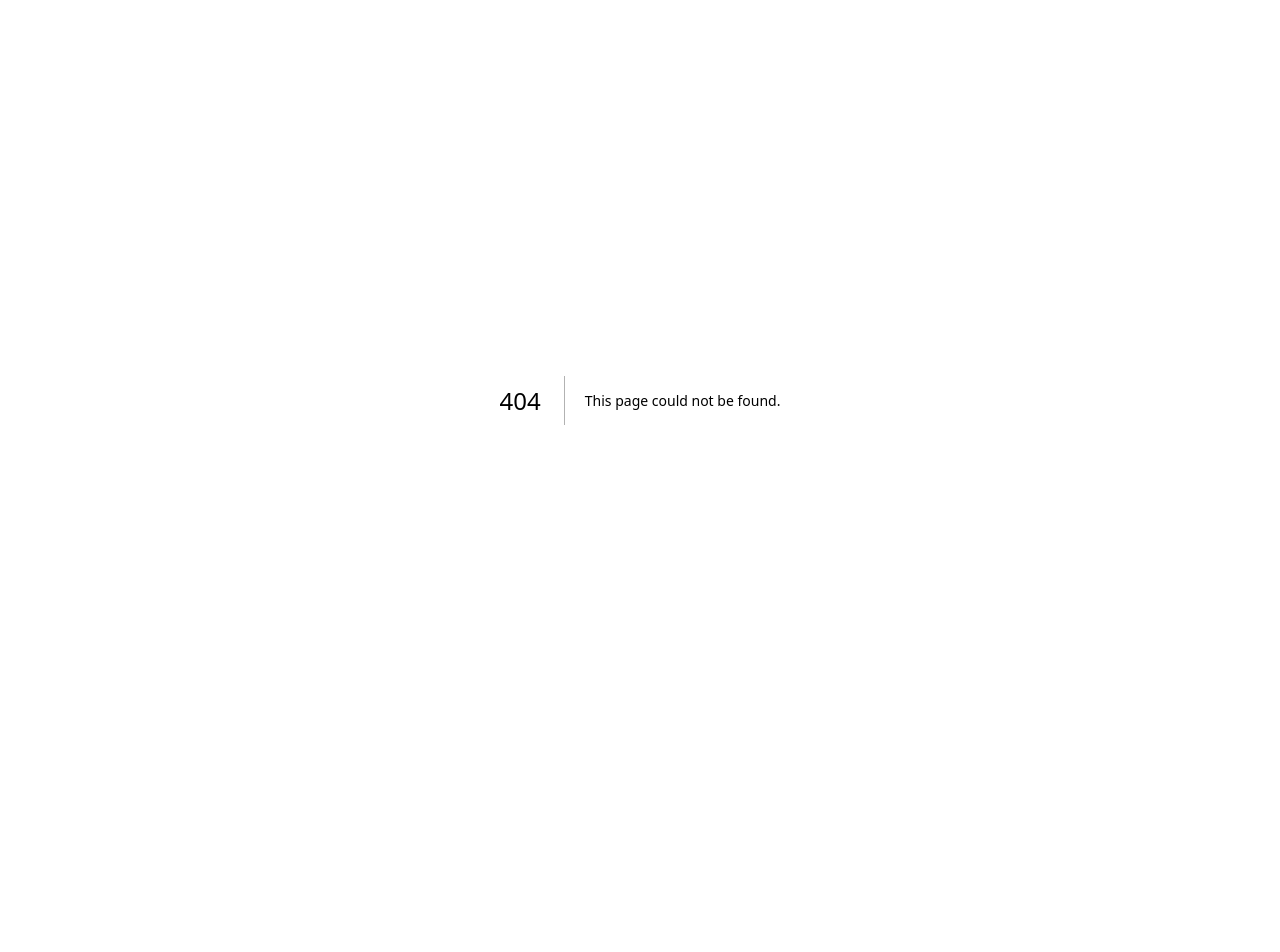
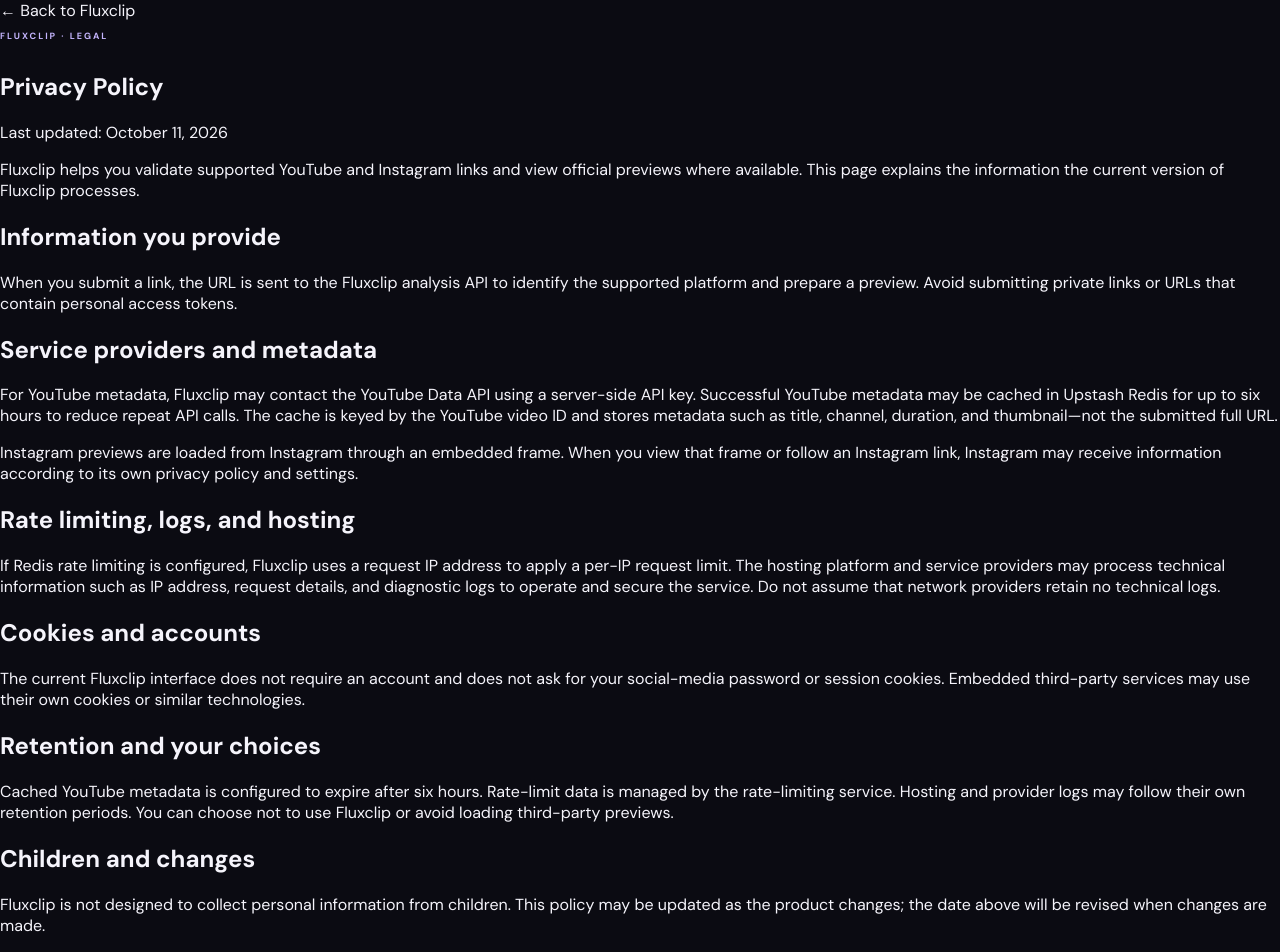
Before and after one commit to codingwithdinu/Fluxclip, a Next.js app: page /privacy in a window 1280 px wide. Before the commit this address had no page. Shown: the top 952 px of the page. Before the commit the page ends 800 px from the top, so only its background shows below. Built offline with nearby package versions, Linux system fonts and the light colour scheme.

Commit message:
Add privacy policy page

```diff
--- /dev/null
+++ b/app/privacy/page.tsx
@@ -0,0 +1,42 @@
+import Link from "next/link";
+
+export const metadata = {
+  title: "Privacy Policy | Fluxclip",
+  description: "Learn what Fluxclip processes when you analyze YouTube and Instagram links.",
+};
+
+export default function PrivacyPage() {
+  return (
+    <main className="legal-shell">
+      <Link className="legal-back" href="/">← Back to Fluxclip</Link>
+      <article className="legal-card">
+        <p className="section-label">FLUXCLIP · LEGAL</p>
+        <h1>Privacy Policy</h1>
+        <p className="legal-updated">Last updated: October 11, 2026</p>
+        <p>Fluxclip helps you validate supported YouTube and Instagram links and view official previews where available. This page explains the information the current version of Fluxclip processes.</p>
+
+        <h2>Information you provide</h2>
+        <p>When you submit a link, the URL is sent to the Fluxclip analysis API to identify the supported platform and prepare a preview. Avoid submitting private links or URLs that contain personal access tokens.</p>
+
+        <h2>Service providers and metadata</h2>
+        <p>For YouTube metadata, Fluxclip may contact the YouTube Data API using a server-side API key. Successful YouTube metadata may be cached in Upstash Redis for up to six hours to reduce repeat API calls. The cache is keyed by the YouTube video ID and stores metadata such as title, channel, duration, and thumbnail—not the submitted full URL.</p>
+        <p>Instagram previews are loaded from Instagram through an embedded frame. When you view that frame or follow an Instagram link, Instagram may receive information according to its own privacy policy and settings.</p>
+
+        <h2>Rate limiting, logs, and hosting</h2>
+        <p>If Redis rate limiting is configured, Fluxclip uses a request IP address to apply a per-IP request limit. The hosting platform and service providers may process technical information such as IP address, request details, and diagnostic logs to operate and secure the service. Do not assume that network providers retain no technical logs.</p>
+
+        <h2>Cookies and accounts</h2>
+        <p>The current Fluxclip interface does not require an account and does not ask for your social-media password or session cookies. Embedded third-party services may use their own cookies or similar technologies.</p>
+
+        <h2>Retention and your choices</h2>
+        <p>Cached YouTube metadata is configured to expire after six hours. Rate-limit data is managed by the rate-limiting service. Hosting and provider logs may follow their own retention periods. You can choose not to use Fluxclip or avoid loading third-party previews.</p>
+
+        <h2>Children and changes</h2>
+        <p>Fluxclip is not designed to collect personal information from children. This policy may be updated as the product changes; the date above will be revised when changes are made.</p>
+
+        <h2>Contact</h2>
+        <p>A contact email for privacy requests should be published here before a public launch. This page is a product disclosure draft and is not legal advice; review it against your actual hosting, logging, and legal requirements before relying on it.</p>
+      </article>
+    </main>
+  );
+}
```
